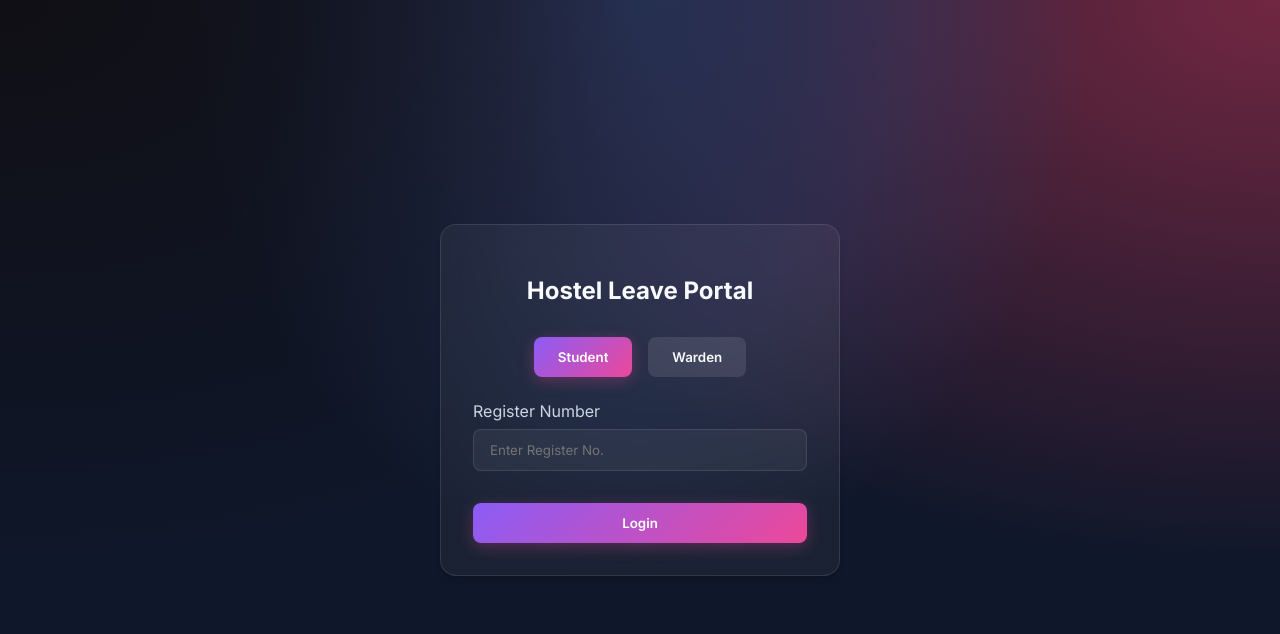
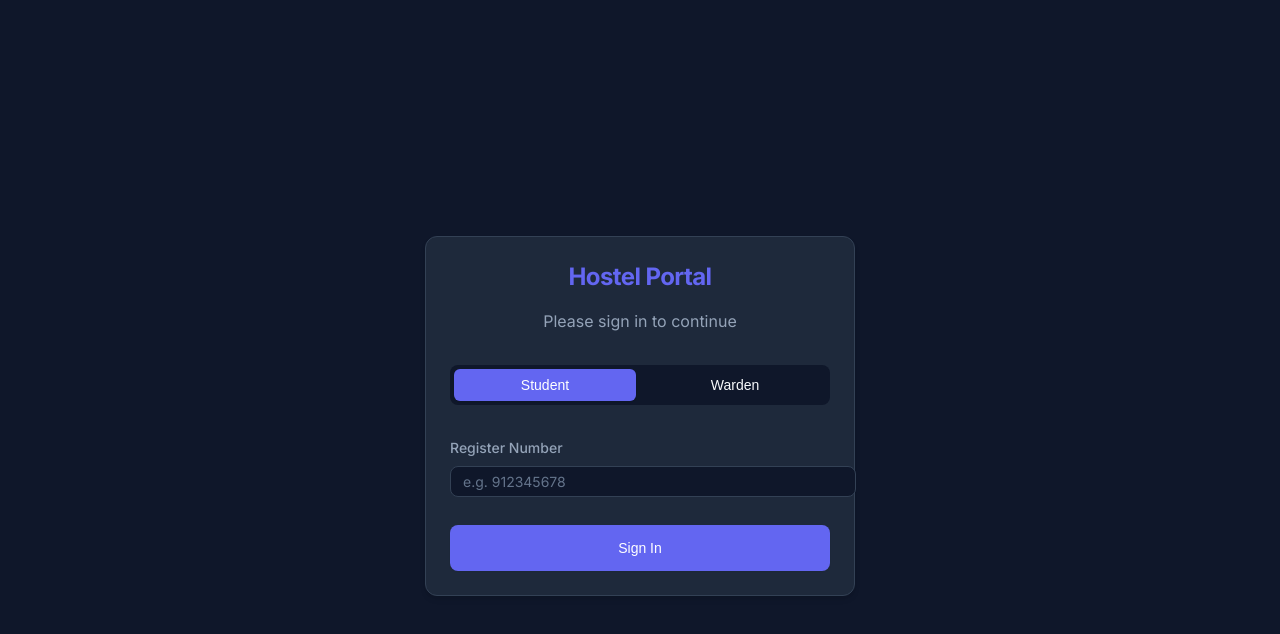
Before and after one commit to akil-07/sec-Hostel-Approval, a React (Vite) app: page / in a window 1280 px wide. Shown: the top 634 px of the page. Built offline with nearby package versions, Linux system fonts and the light colour scheme.

Commit message:
UI Overhaul: Professional Dark Mode & Compact Design

```diff
--- a/src/components/Login.jsx
+++ b/src/components/Login.jsx
@@ -15,25 +15,30 @@ const Login = ({ onLogin }) => {
     };
 
     return (
-        <div className="login-container" style={{
+        <div style={{
             display: 'flex',
             justifyContent: 'center',
             alignItems: 'center',
-            height: '100vh',
-            flexDirection: 'column'
+            minHeight: '100vh',
+            padding: '1rem'
         }}>
-            <div className="glass-card" style={{ width: '100%', maxWidth: '400px' }}>
-                <h2 style={{ textAlign: 'center', marginBottom: '2rem' }}>Hostel Leave Portal</h2>
+            <div className="card" style={{ width: '100%', maxWidth: '380px' }}>
+                <div style={{ textAlign: 'center', marginBottom: '2rem' }}>
+                    <h2 style={{ marginBottom: '0.5rem', color: 'var(--primary)' }}>Hostel Portal</h2>
+                    <p>Please sign in to continue</p>
+                </div>
 
-                <div style={{ display: 'flex', gap: '1rem', marginBottom: '1.5rem', justifyContent: 'center' }}>
+                <div style={{ display: 'grid', gridTemplateColumns: '1fr 1fr', gap: '0.5rem', marginBottom: '2rem', background: 'var(--bg-color)', padding: '0.25rem', borderRadius: 'var(--radius-md)' }}>
                     <button
                         className={`btn ${role === 'student' ? 'btn-primary' : 'btn-secondary'}`}
+                        style={{ border: 'none', borderRadius: 'var(--radius-sm)' }}
                         onClick={() => setRole('student')}
                     >
                         Student
                     </button>
                     <button
                         className={`btn ${role === 'warden' ? 'btn-primary' : 'btn-secondary'}`}
+                        style={{ border: 'none', borderRadius: 'var(--radius-sm)' }}
                         onClick={() => setRole('warden')}
                     >
                         Warden
@@ -42,28 +47,34 @@ const Login = ({ onLogin }) => {
 
                 <form onSubmit={handleSubmit}>
                     {role === 'student' ? (
-                        <div>
-                            <label style={{ display: 'block', marginBottom: '0.5rem', color: '#cbd5e1' }}>Register Number</label>
+                        <div className="mb-2">
+                            <label htmlFor="regNo">Register Number</label>
                             <input
+                                id="regNo"
                                 type="text"
-                                placeholder="Enter Register No."
+                                placeholder="e.g. 912345678"
                                 value={identifier}
                                 onChange={(e) => setIdentifier(e.target.value)}
                                 required
                             />
                         </div>
                     ) : (
-                        <div>
-                            <label style={{ display: 'block', marginBottom: '0.5rem', color: '#cbd5e1' }}>Username</label>
+                        <>
+                            <div className="mb-2">
+                                <label htmlFor="username">Username</label>
                                 <input
+                                    id="username"
                                     type="text"
                                     placeholder="Enter Username"
                                     value={identifier}
                                     onChange={(e) => setIdentifier(e.target.value)}
                                     required
                                 />
-                            <label style={{ display: 'block', marginBottom: '0.5rem', color: '#cbd5e1' }}>Password</label>
+                            </div>
+                            <div className="mb-2">
+                                <label htmlFor="password">Password</label>
                                 <input
+                                    id="password"
                                     type="password"
                                     placeholder="Enter Password"
                                     value={password}
@@ -71,10 +82,11 @@ const Login = ({ onLogin }) => {
                                     required
                                 />
                             </div>
+                        </>
                     )}
 
-                    <button type="submit" className="btn btn-primary" style={{ width: '100%', marginTop: '1rem' }}>
-                        Login
+                    <button type="submit" className="btn btn-primary" style={{ width: '100%', marginTop: '1rem', padding: '0.875rem' }}>
+                        Sign In
                     </button>
                 </form>
             </div>
--- a/src/config.js
+++ b/src/config.js
@@ -1 +1 @@
-export const GOOGLE_SCRIPT_URL = "https://script.google.com/macros/s/AKfycbwe_gEgiK3NJY9Bomg_hE8-EEzf120Itmg7yDLa0Pak8k0Z7eRWosedBzs3Szk8ZstO/exec";
+export const GOOGLE_SCRIPT_URL = "https://script.google.com/macros/s/AKfycbzgtaj5cp7Pv_RtMc9C6vYz6GD2b4BE37jgbRqKK1HhsM5u9kRyMANZyEJBoY0jfvx1/exec";
--- a/src/index.css
+++ b/src/index.css
@@ -1,17 +1,48 @@
 @import url('https://fonts.googleapis.com/css2?family=Inter:wght@300;400;500;600;700&display=swap');
 
 :root {
+  /* Professional Dark Theme Palette (Slate-like) */
   --bg-color: #0f172a;
-  --card-bg: rgba(255, 255, 255, 0.05);
-  --card-border: rgba(255, 255, 255, 0.1);
+  /* Slate 900 */
+  --bg-secondary: #1e293b;
+  /* Slate 800 */
+  --card-bg: #1e293b;
+  /* Slate 800 */
+  --card-border: #334155;
+  /* Slate 700 */
+
   --text-primary: #f8fafc;
+  /* Slate 50 */
   --text-secondary: #94a3b8;
-  --accent-primary: #8b5cf6;
-  --accent-secondary: #ec4899;
+  /* Slate 400 */
+  --text-tertiary: #64748b;
+  /* Slate 500 */
+
+  --primary: #6366f1;
+  /* Indigo 500 */
+  --primary-hover: #4f46e5;
+  /* Indigo 600 */
+  --primary-light: rgba(99, 102, 241, 0.1);
+
+  --danger: #ef4444;
+  /* Red 500 */
+  --danger-bg: rgba(239, 68, 68, 0.1);
   --success: #10b981;
+  /* Emerald 500 */
+  --success-bg: rgba(16, 185, 129, 0.1);
   --warning: #f59e0b;
-  --danger: #ef4444;
-  --font-family: 'Inter', sans-serif;
+  /* Amber 500 */
+  --warning-bg: rgba(245, 158, 11, 0.1);
+
+  --radius-sm: 0.375rem;
+  --radius-md: 0.5rem;
+  --radius-lg: 0.75rem;
+
+  --shadow-sm: 0 1px 2px 0 rgb(0 0 0 / 0.05);
+  --shadow-md: 0 4px 6px -1px rgb(0 0 0 / 0.1), 0 2px 4px -2px rgb(0 0 0 / 0.1);
+  --shadow-lg: 0 10px 15px -3px rgb(0 0 0 / 0.1), 0 4px 6px -4px rgb(0 0 0 / 0.1);
+
+  --font-family: 'Inter', system-ui, -apple-system, sans-serif;
 }
 
 body {
@@ -20,115 +51,56 @@ body {
   background-color: var(--bg-color);
   color: var(--text-primary);
   font-family: var(--font-family);
-  overflow-x: hidden;
+  -webkit-font-smoothing: antialiased;
+  -moz-osx-font-smoothing: grayscale;
   min-height: 100vh;
-  /* Subtle mesh gradient background */
-  background-image:
-    radial-gradient(at 0% 0%, hsla(253, 16%, 7%, 1) 0, transparent 50%),
-    radial-gradient(at 50% 0%, hsla(225, 39%, 30%, 1) 0, transparent 50%),
-    radial-gradient(at 100% 0%, hsla(339, 49%, 30%, 1) 0, transparent 50%);
+  line-height: 1.5;
 }
 
-* {
-  box-sizing: border-box;
+/* Typography refinement */
+h1,
+h2,
+h3,
+h4,
+h5,
+h6 {
+  margin-top: 0;
+  color: var(--text-primary);
+  font-weight: 700;
+  letter-spacing: -0.025em;
 }
 
-button {
-  font-family: inherit;
-  cursor: pointer;
+h1 {
+  font-size: 1.875rem;
+  line-height: 2.25rem;
 }
 
-input,
-select,
-textarea {
-  font-family: inherit;
-  background: rgba(255, 255, 255, 0.05);
-  border: 1px solid var(--card-border);
-  color: var(--text-primary);
-  padding: 0.75rem 1rem;
-  border-radius: 0.5rem;
-  width: 100%;
-  margin-bottom: 1rem;
-  transition: all 0.3s ease;
+h2 {
+  font-size: 1.5rem;
+  line-height: 2rem;
 }
 
-input:focus,
-select:focus,
-textarea:focus {
-  outline: none;
-  border-color: var(--accent-primary);
-  box-shadow: 0 0 0 2px rgba(139, 92, 246, 0.2);
+h3 {
+  font-size: 1.25rem;
+  line-height: 1.75rem;
 }
 
-.glass-card {
-  background: var(--card-bg);
-  backdrop-filter: blur(10px);
-  -webkit-backdrop-filter: blur(10px);
-  border: 1px solid var(--card-border);
-  border-radius: 1rem;
-  padding: 2rem;
-  box-shadow: 0 4px 6px -1px rgba(0, 0, 0, 0.1), 0 2px 4px -1px rgba(0, 0, 0, 0.06);
+p {
+  color: var(--text-secondary);
+  margin-bottom: 1rem;
 }
 
-.btn {
-  padding: 0.75rem 1.5rem;
-  border-radius: 0.5rem;
-  border: none;
-  font-weight: 600;
-  transition: transform 0.2s, box-shadow 0.2s;
+/* Layout Utilities */
+.container {
+  max-width: 1200px;
+  margin: 0 auto;
+  padding: 2rem;
 }
 
-.btn:active {
-  transform: scale(0.98);
-}
-
-.btn-primary {
-  background: linear-gradient(135deg, var(--accent-primary), var(--accent-secondary));
-  color: white;
-  box-shadow: 0 4px 15px rgba(236, 72, 153, 0.3);
-}
-
-.btn-primary:hover {
-  opacity: 0.9;
-  box-shadow: 0 6px 20px rgba(236, 72, 153, 0.4);
-}
-
-.btn-secondary {
-  background: rgba(255, 255, 255, 0.1);
-  color: var(--text-primary);
-}
-
-.btn-secondary:hover {
-  background: rgba(255, 255, 255, 0.15);
-}
-
-.status-badge {
-  padding: 0.25rem 0.75rem;
-  border-radius: 9999px;
-  font-size: 0.875rem;
-  font-weight: 500;
-}
-
-.status-pending {
-  background: rgba(245, 158, 11, 0.2);
-  color: #fbbf24;
-}
-
-.status-approved {
-  background: rgba(16, 185, 129, 0.2);
-  color: #34d399;
-}
-
-.status-rejected {
-  background: rgba(239, 68, 68, 0.2);
-  color: #f87171;
-}
-
-/* Grid Layouts */
 .grid-2 {
   display: grid;
-  grid-template-columns: 1fr 1fr;
-  gap: 1rem;
+  grid-template-columns: repeat(2, 1fr);
+  gap: 1.5rem;
 }
 
 @media (max-width: 768px) {
@@ -137,7 +109,197 @@ textarea:focus {
   }
 }
 
-option {
+/* Components */
+
+/* Cards */
+.glass-card,
+.card {
+  background-color: var(--card-bg);
+  border: 1px solid var(--card-border);
+  border-radius: var(--radius-lg);
+  padding: 1.5rem;
+  box-shadow: var(--shadow-md);
+  transition: transform 0.2s ease, box-shadow 0.2s ease;
+}
+
+/* Inputs & Forms */
+label {
+  display: block;
+  font-size: 0.875rem;
+  font-weight: 500;
+  color: var(--text-secondary);
+  margin-bottom: 0.5rem;
+}
+
+input,
+select,
+textarea {
+  display: block;
+  width: 100%;
+  padding: 0.4rem 0.75rem;
   background-color: var(--bg-color);
+  border: 1px solid var(--card-border);
+  border-radius: var(--radius-md);
+  color: var(--text-primary);
+  font-family: inherit;
+  font-size: 0.875rem;
+  transition: border-color 0.15s ease, box-shadow 0.15s ease;
+  margin-bottom: 0.75rem;
+}
+
+input:focus,
+select:focus,
+textarea:focus {
+  outline: none;
+  border-color: var(--primary);
+  box-shadow: 0 0 0 2px var(--primary-light);
+}
+
+::placeholder {
+  color: var(--text-tertiary);
+}
+
+/* Buttons */
+.btn {
+  display: inline-flex;
+  align-items: center;
+  justify-content: center;
+  padding: 0.5rem 1rem;
+  font-weight: 500;
+  font-size: 0.875rem;
+  border-radius: var(--radius-md);
+  border: 1px solid transparent;
+  cursor: pointer;
+  transition: all 0.2s;
+  text-decoration: none;
+}
+
+.btn:active {
+  transform: translateY(1px);
+}
+
+.btn-primary {
+  background-color: var(--primary);
+  color: white;
+  box-shadow: var(--shadow-sm);
+}
+
+.btn-primary:hover {
+  background-color: var(--primary-hover);
+  box-shadow: var(--shadow-md);
+}
+
+.btn-secondary {
+  background-color: transparent;
+  border-color: var(--card-border);
   color: var(--text-primary);
 }
+
+.btn-secondary:hover {
+  background-color: var(--card-border);
+  color: white;
+}
+
+.btn-danger {
+  background-color: var(--danger);
+  color: white;
+}
+
+.btn-success {
+  background-color: var(--success);
+  color: white;
+}
+
+/* Status Badges */
+.status-badge {
+  display: inline-flex;
+  align-items: center;
+  padding: 0.25rem 0.75rem;
+  border-radius: 9999px;
+  font-size: 0.75rem;
+  font-weight: 600;
+  text-transform: uppercase;
+  letter-spacing: 0.05em;
+}
+
+.status-pending {
+  background-color: var(--warning-bg);
+  color: var(--warning);
+  border: 1px solid rgba(245, 158, 11, 0.2);
+}
+
+.status-approved {
+  background-color: var(--success-bg);
+  color: var(--success);
+  border: 1px solid rgba(16, 185, 129, 0.2);
+}
+
+.status-rejected {
+  background-color: var(--danger-bg);
+  color: var(--danger);
+  border: 1px solid rgba(239, 68, 68, 0.2);
+}
+
+/* Page Headers */
+.page-header {
+  display: flex;
+  justify-content: space-between;
+  align-items: center;
+  margin-bottom: 2.5rem;
+  border-bottom: 1px solid var(--card-border);
+  padding-bottom: 1.5rem;
+}
+
+.page-title {
+  font-size: 1.875rem;
+  font-weight: 700;
+  color: var(--text-primary);
+  margin: 0;
+}
+
+.page-subtitle {
+  color: var(--text-secondary);
+  margin: 0.25rem 0 0 0;
+  font-size: 1rem;
+}
+
+/* Utilities */
+.text-sm {
+  font-size: 0.875rem;
+}
+
+.text-muted {
+  color: var(--text-secondary);
+}
+
+.mb-1 {
+  margin-bottom: 0.25rem;
+}
+
+.mb-2 {
+  margin-bottom: 0.5rem;
+}
+
+.mt-4 {
+  margin-top: 1rem;
+}
+
+.w-full {
+  width: 100%;
+}
+
+.flex {
+  display: flex;
+}
+
+.items-center {
+  align-items: center;
+}
+
+.gap-2 {
+  gap: 0.5rem;
+}
+
+.gap-4 {
+  gap: 1rem;
+}
```
Also changed, not shown: src/components/LeaveForm.jsx (+34 -25 lines), src/components/StudentDashboard.jsx (+37 -44 lines), src/components/WardenDashboard.jsx (+63 -58 lines), test_image.svg (added). Lines whose indentation alone changed are shown as unchanged.
